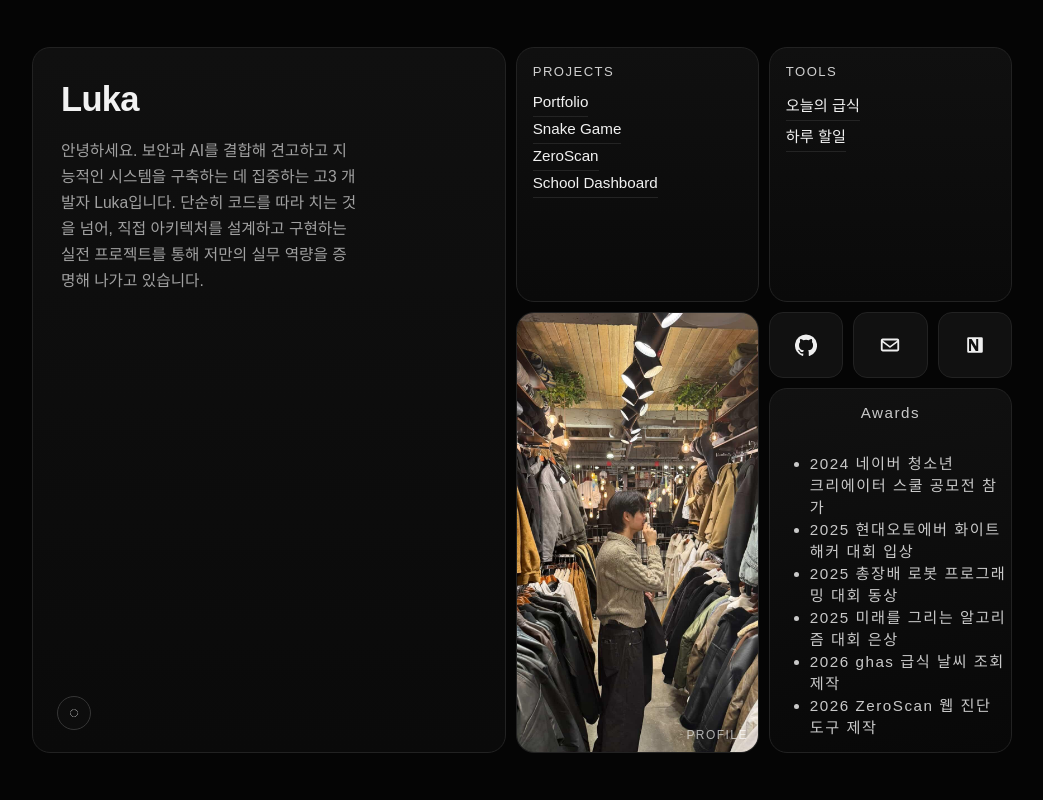
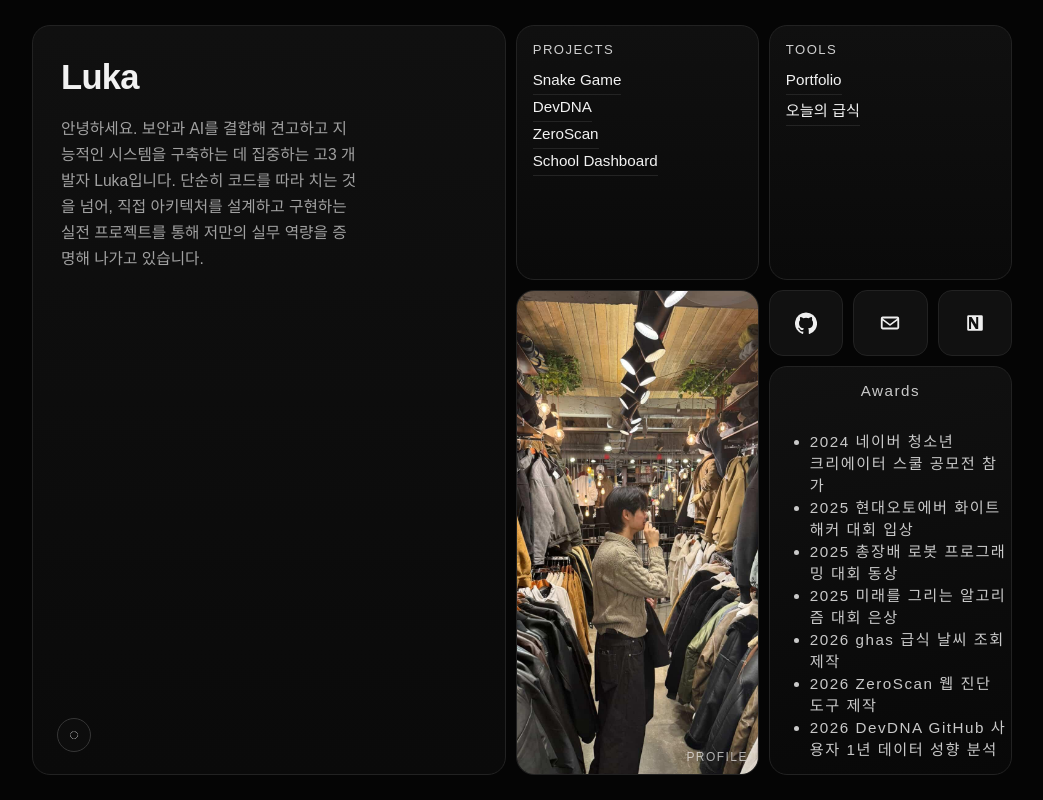
Before and after one commit to luka0116kjh/minportfolio, a plain HTML site: page index.html in a window 1280 px wide. Shown: the whole page, without its empty margins (118-1161 px from the left). Drawn offline with Linux system fonts and the light colour scheme.

Commit message:
Update project and tool links in the portfolio section for accuracy

```diff
--- a/index.html
+++ b/index.html
@@ -236,9 +236,8 @@
       <article class="panel mini">
         <p class="title">Projects</p>
         <ul>
-          <li><a href="https://luka0116kjh.github.io/portfolio-react/" target="_blank" rel="noreferrer">Portfolio</a>
-          </li>
           <li><a href="https://github.com/luka0116kjh/Snake-game" target="_blank" rel="noreferrer">Snake Game</a></li>
+          <li><a href="https://github.com/luka0116kjh/DevDNA" target="_blank" rel="noreferrer">DevDNA</a></li>
           <li><a href="https://github.com/luka0116kjh/ZeroScan" target="_blank" rel="noreferrer">ZeroScan</a></li>
           <li><a href="https://luka0116kjh.github.io/ghaslunch1/" target="_blank" rel="noreferrer">School Dashboard</a>
           </li>
@@ -248,9 +247,9 @@
       <article class="panel mini">
         <p class="title">Tools</p>
         <ul>
+          <li><a href="https://luka0116kjh.github.io/portfolio-react/" target="_blank" rel="noreferrer">Portfolio</a></li>
           <li><a href="https://luka0116kjh.github.io/ghaslunch1/" target="_blank" rel="noreferrer">오늘의 급식</a></li>
-          <li><a href="https://luka0116kjh.github.io/tobo/" target="_blank" rel="noreferrer">하루 할일</a></li>
-          <li><a href="#" target="_blank" rel="noreferrer"></a></li>
+          <li><a href="" target="_blank" rel="noreferrer"></a></li>
           <li><a href="#" target="_blank" rel="noreferrer"></a></li>
         </ul>
       </article>
@@ -290,6 +289,7 @@
             <li>2025 미래를 그리는 알고리즘 대회 은상</li>
             <li>2026 ghas 급식 날씨 조회 제작</li>
             <li>2026 ZeroScan 웹 진단 도구 제작</li>
+            <li>2026 DevDNA GitHub 사용자 1년 데이터 성향 분석</li>
           </ul>
         </div>
       </article>
```
